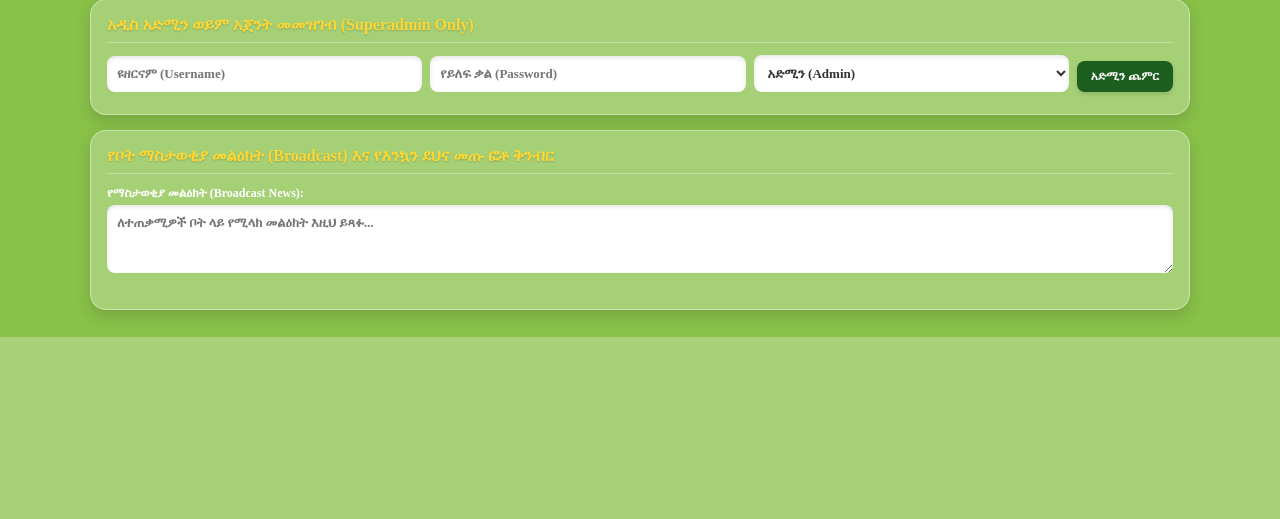
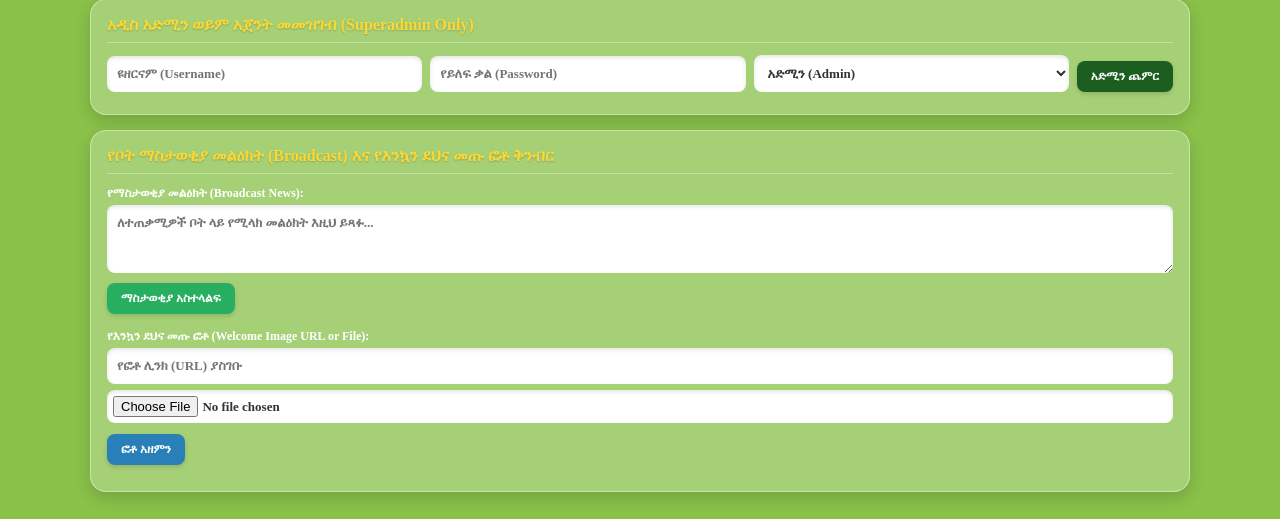
Before and after one commit to mikixa29-netizen/bingogame, a Flask app: page /admin/dashboard in a window 1280 px wide. Shown: the part 843-1362 px from the top of the page. Before the commit the page ends 1180 px from the top, so only its background shows below. Run offline with Flask 3, Linux system fonts and the light colour scheme; the visitor is signed in with stand-in values (Sample User, id 1); some web fonts are replaced.

Commit message:
Fix dashboard.html logout route and complete broadcast/image sections

```diff
--- a/templates/admin/dashboard.html
+++ b/templates/admin/dashboard.html
@@ -111,7 +111,7 @@
             margin-bottom: 15px;
             box-shadow: 0 6px 15px rgba(0,0,0,0.15);
             border: 1px solid rgba(255,255,255,0.4);
-            overflow-x: auto; /* ስልክ ላይ ሰንጠረዡ በቀላሉ እንዲንሸራተት (Scrollable) */
+            overflow-x: auto;
         }
         .section-box h3 {
             font-size: 16px;
@@ -224,7 +224,8 @@
                     <option value="am">አማርኛ (Amharic)</option>
                     <option value="en">English</option>
                 </select>
-                <a href="{{ url_for('admin.logout') }}" class="logout-btn">ውጣ (Logout)</a>
+                <!-- Fixed logout route endpoint -->
+                <a href="{{ url_for('admin_logout') }}" class="logout-btn">ውጣ (Logout)</a>
             </div>
         </div>
 
@@ -419,4 +420,16 @@
             <form action="{{ url_for('admin.broadcast_news') }}" method="POST" class="form-group">
                 <label>የማስታወቂያ መልዕክት (Broadcast News):</label>
                 <textarea name="broadcast_text" rows="3" placeholder="ለተጠቃሚዎች ቦት ላይ የሚላክ መልዕክት እዚህ ይጻፉ..." required style="width: 100%;"></textarea>
-                <button
+                <button type="submit">ማስታወቂያ አስተላልፍ</button>
+            </form>
+
+            <form action="{{ url_for('admin.update_welcome_image') }}" method="POST" enctype="multipart/form-data" class="form-group" style="margin-top: 15px;">
+                <label>የእንኳን ደህና መጡ ፎቶ (Welcome Image URL or File):</label>
+                <input type="text" name="image_url" placeholder="የፎቶ ሊንክ (URL) ያስገቡ" style="width: 100%;">
+                <input type="file" name="welcome_image" accept="image/*" style="width: 100%; background: #fff; padding: 6px;">
+                <button type="submit" style="background: #2980b9; margin-top: 5px;">ፎቶ አዘምን</button>
+            </form>
+        </div>
+    </div>
+</body>
+</html>
```
